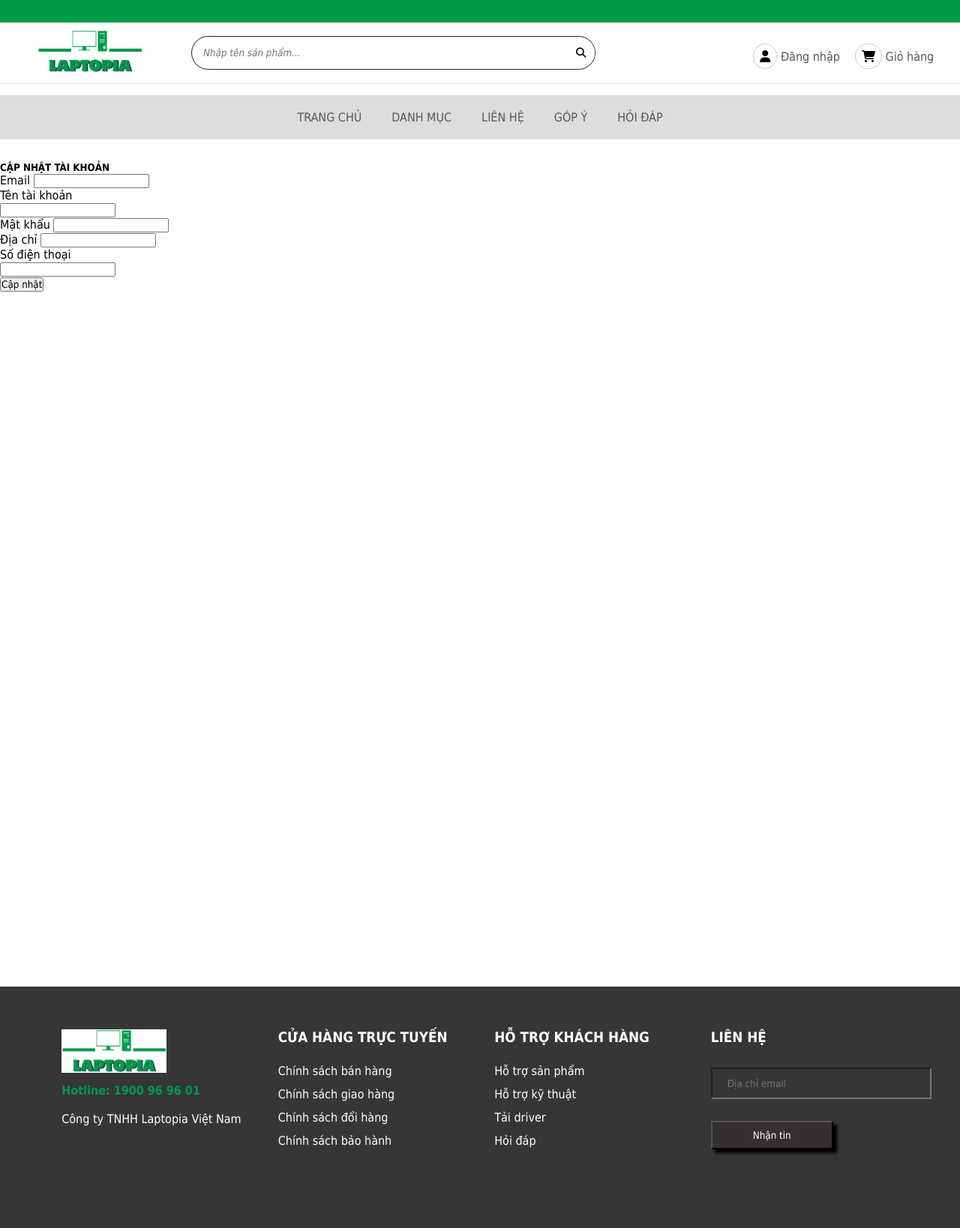
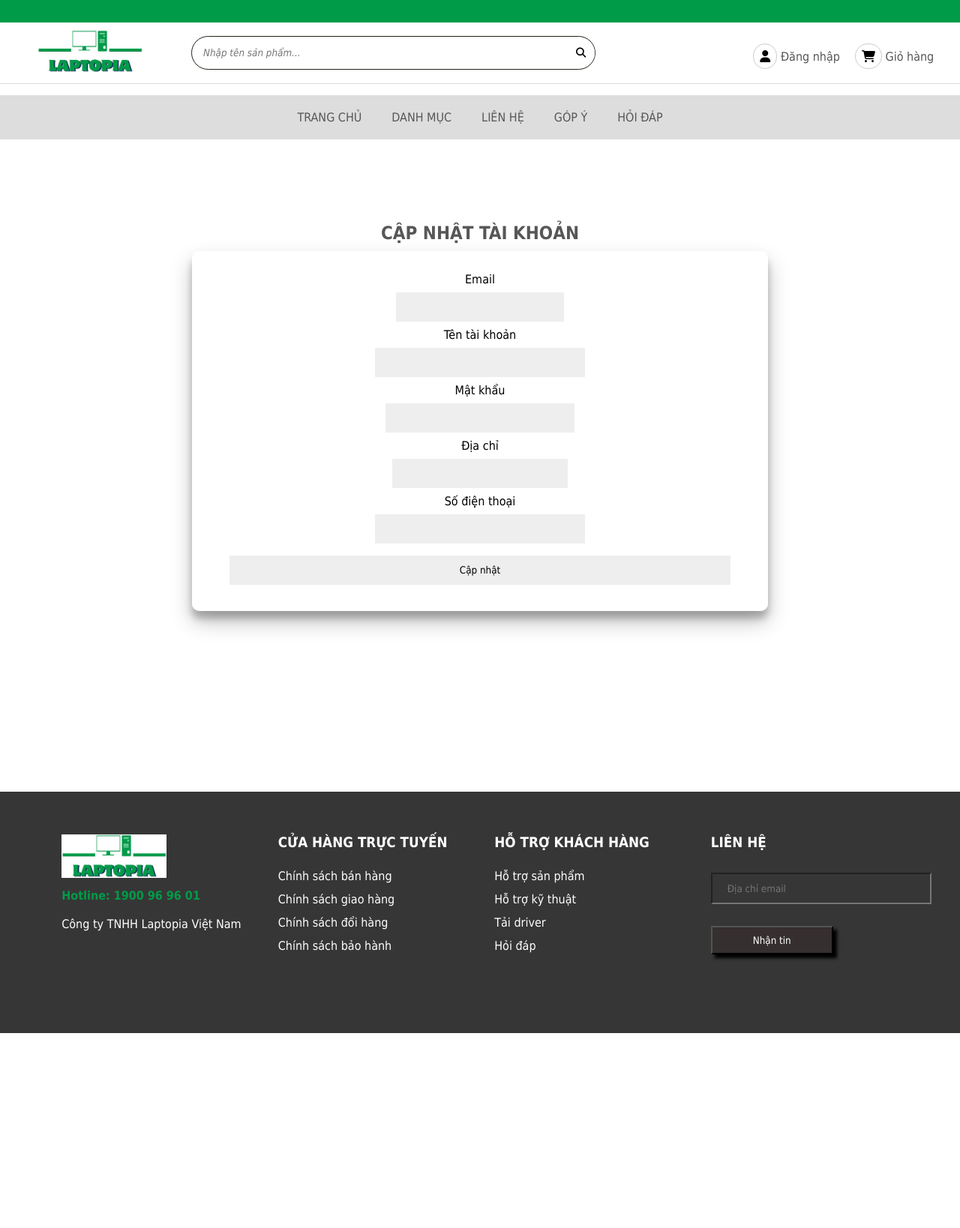
Before and after one commit to duchuy112233/Du_An_1, a PHP site: page /index.php?act=edit_taikhoan in a window 1280 px wide. Shown: the whole page at 75% size. After the commit the page ends 1378 px from the top, so only its background shows below. Run offline with PHP 8.4, Linux system fonts and the light colour scheme; data that the repository does not hold is empty.

Commit message:
Update edit_taikhoan.php

```diff
--- a/view/taikhoan/edit_taikhoan.php
+++ b/view/taikhoan/edit_taikhoan.php
@@ -10,11 +10,12 @@
 
 </head>
 <body>
-  <div style="height: 900px;">
+  <div style="height: 700px;">
     <!-- header -->
-    <div class="row mt-4">
-      <div class="col-md-4 offset-md-4">
-        <h5 class="text-center">CẬP NHẬT TÀI KHOẢN</h5>
+    <div class="body">
+      <h2 class="text-center">CẬP NHẬT TÀI KHOẢN</h2>
+    <div class="container-sign" id="container-sign">
+
         <?php
         if (isset($_SESSION['user']) && (is_array($_SESSION['user']))) {
           extract($_SESSION['user']);
```
